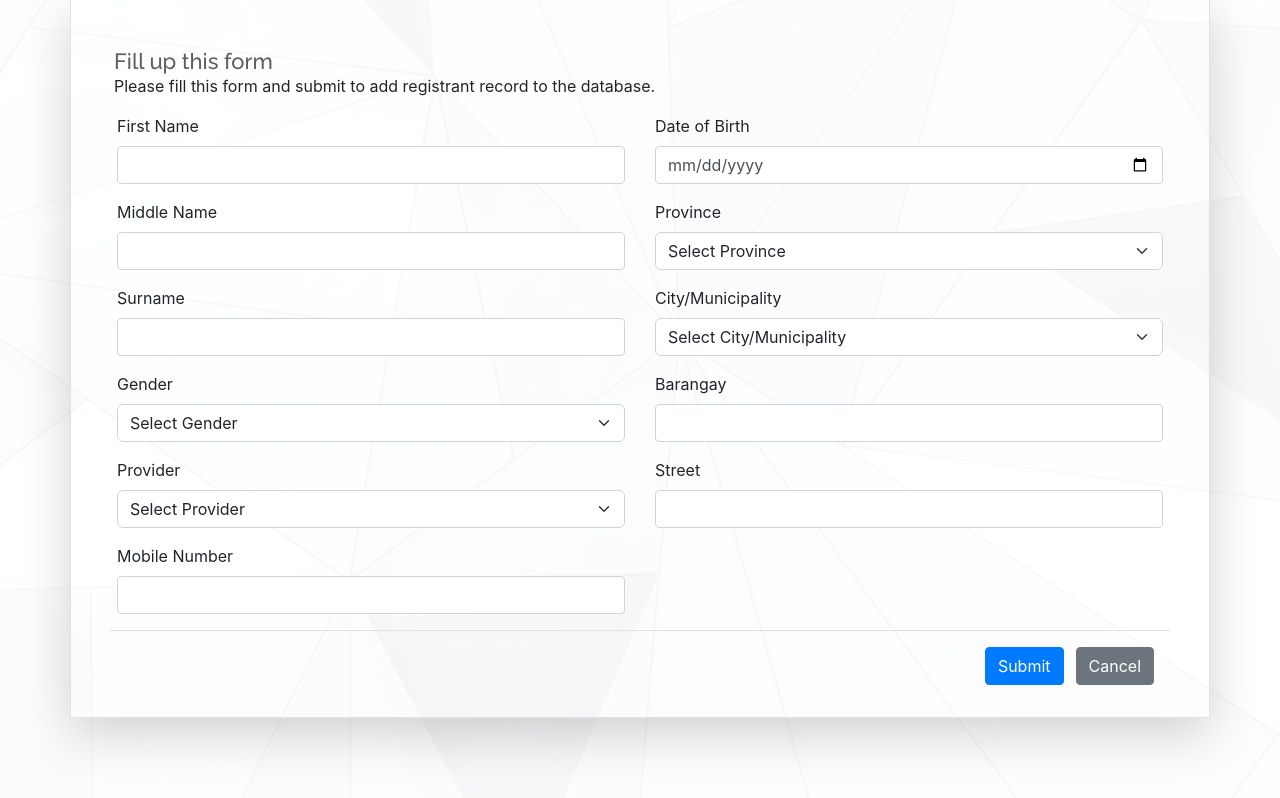
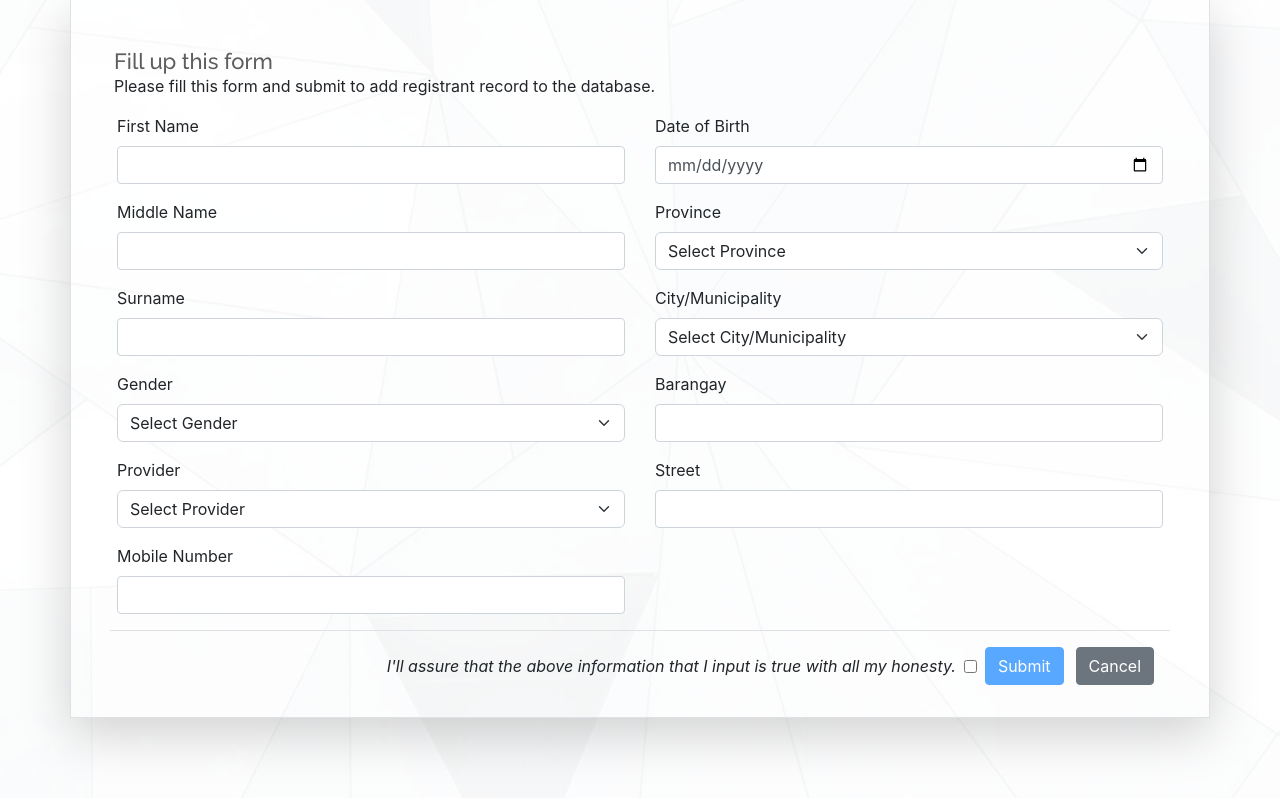
Before and after one commit to johnlouie09/simreg-project, a PHP site: page /registrant.php in a window 1280 px wide. Shown: the part 129-927 px from the top of the page. Run offline with PHP 8.4, Linux system fonts and the light colour scheme.

Commit message:
applying checkbox

```diff
--- a/registrant.php
+++ b/registrant.php
@@ -293,7 +293,9 @@ if($_SERVER["REQUEST_METHOD"] == "POST"){
                     </div>
             </div>
                     <div class="mb-3 mx-4 modal-footer">
-                        <input type="submit" class="btn btn-primary" value="Submit">
+                        <label for="myCheckbox"><i>I'll assure that the above information that I input is true with all my honesty.</i></label>
+                        <input type="checkbox" id="myCheckbox">
+                        <input type="submit" class="btn btn-primary" value="Submit" id="myButton" disabled>
                         <a href="index.php" class="btn btn-secondary ml-2">Cancel</a>
                     </div>
         </form>
@@ -322,6 +324,19 @@ if($_SERVER["REQUEST_METHOD"] == "POST"){
   <!-- Template Main JS File -->
   <script src="assets/js/main.js"></script>
 
+  <script>
+        const checkbox = document.getElementById('myCheckbox');
+        const button = document.getElementById('myButton');
+
+        checkbox.addEventListener('change', function() {
+            if (checkbox.checked) {
+                button.disabled = false;
+            } else {
+                button.disabled = true;
+            }
+        });
+    </script>
+
 <!--
 <script>
     $(document).ready(function(){
```
